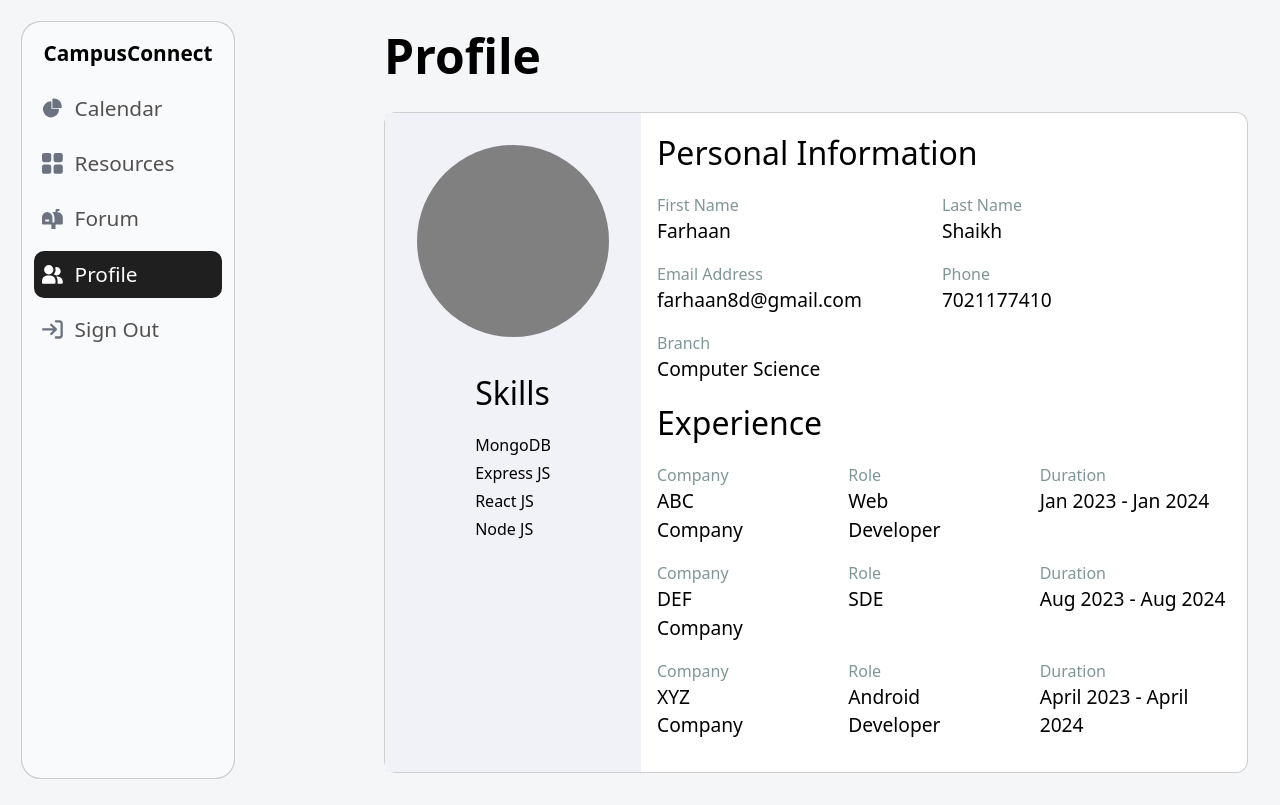
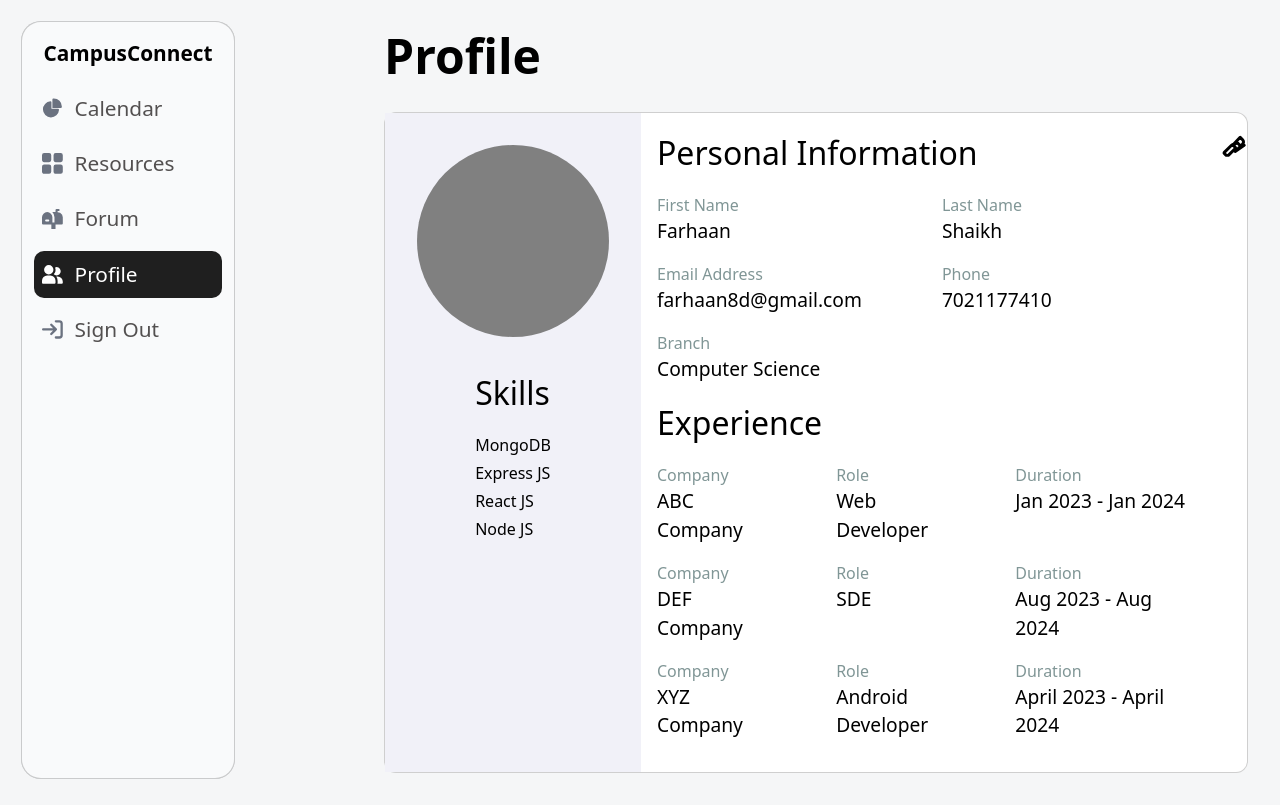
Before and after one commit to Brewing-JavaScript/GITS-CampusConnect, a React (Vite) app: page /profile in a window 1280 px wide. Built offline with nearby package versions, Linux system fonts and the light colour scheme; a small style sheet from the web is missing.

Commit message:
Toggle form in profile

```diff
--- a/index.html
+++ b/index.html
@@ -5,6 +5,8 @@
     <link rel="icon" type="image/svg+xml" href="/brewing_javascript.svg" />
     <meta name="viewport" content="width=device-width, initial-scale=1.0" />
     <title>CampusConnect</title>
+    <link rel="stylesheet" href="https://cdnjs.cloudflare.com/ajax/libs/font-awesome/5.15.4/css/all.min.css" integrity="sha512-8GBx2FkwQzA0kPJywN0u/Y2OqJzNflap7qT1LbPLjw93iv1Q6C4JROrSLrVugz3e6YBbPw8NR3cxqjRWI5KX7A==" crossorigin="anonymous" referrerpolicy="no-referrer" />
+
   </head>
 
   <body>
--- a/src/StudentPortal/StudentProfile/Profile.jsx
+++ b/src/StudentPortal/StudentProfile/Profile.jsx
@@ -5,6 +5,7 @@ import api from "../../Api/Api";
 
 const hardcodedSkills = ["javaScript", "react", "node-js", "html-css", "tailwind-css"];
 const branchOptions = ["computer-science", "information-technology", "mechanical", "civil"];
+
 
 function Profile() {
   const [info, setInfo] = useState({
@@ -17,6 +18,12 @@ function Profile() {
       { company: "", role: "", duration: "" }, // Initial empty experience object
     ],
   });
+
+  const [editOn, setEditOn] = useState(true);
+
+  const handleEditClick = () => {
+    setEditOn(!editOn);
+  };
 
   const handleChange = (e) => {
     setInfo({ ...info, [e.target.name]: e.target.value });
@@ -292,7 +299,8 @@ function Profile() {
             </div>
           </div>
 
-          {/* <div style={{ padding: "2rem" }}>
+          {!editOn && (
+          <div id="editOn" style={{ padding: "2rem" }}>
             <h4 style={{ fontSize: "2rem" }}>Account Details</h4>
 
 
@@ -407,9 +415,11 @@ function Profile() {
 
             </form>
 
-          </div> */}
+          </div>
+          )}
 
-          <div>
+          {editOn && (
+          <div id="editOff">
           <div style={{padding: "1rem 1rem 0 1rem", width: "100%"}}>
             <h1 style={{fontSize: "2rem", marginBottom: "1rem", fontWeight: 500}}>Personal Information</h1>
 
@@ -490,6 +500,16 @@ function Profile() {
             </div>
           </div>
           </div>
+          )}
+
+
+
+          <svg onClick={handleEditClick} style={{width: "50px", height: "50px", transform: "rotate(90deg)"}} xmlns="http://www.w3.org/2000/svg" viewBox="0 0 24 24" fill="none" stroke="currentColor" stroke-width="2" stroke-linecap="round" stroke-linejoin="round" class="feather feather-edit">
+          <path d="M20.84 7.48l-4.88-4.88a2 2 0 0 0-2.83 0l-1.59 1.59L16.59 9l1.59-1.59a.5.5 0 0 1 .71 0l4.89 4.89a.5.5 0 0 1 0 .7l-1.59 1.59a.5.5 0 0 1-.71 0l-4.89-4.89a.5.5 0 0 1 0-.71L15.17 6l1.59-1.59a2 2 0 0 0 0-2.83z"></path>
+          {/* <line x1="4" y1="20" x2="16" y2="20"></line> */}
+         </svg>
+
+
         </section>
 
 
```
Also changed, not shown: 1 other file (tests, documents, lock files or other folders).
